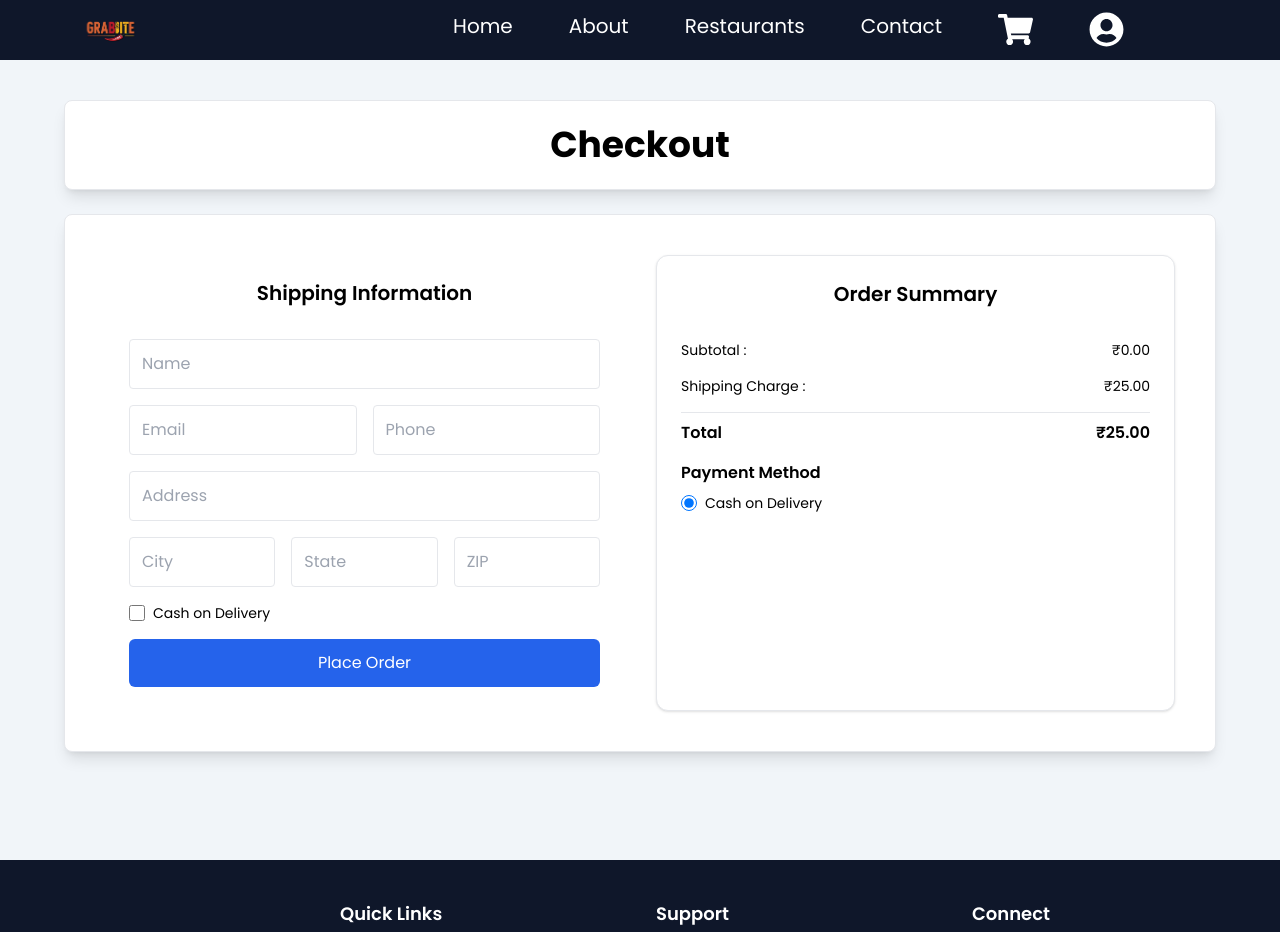
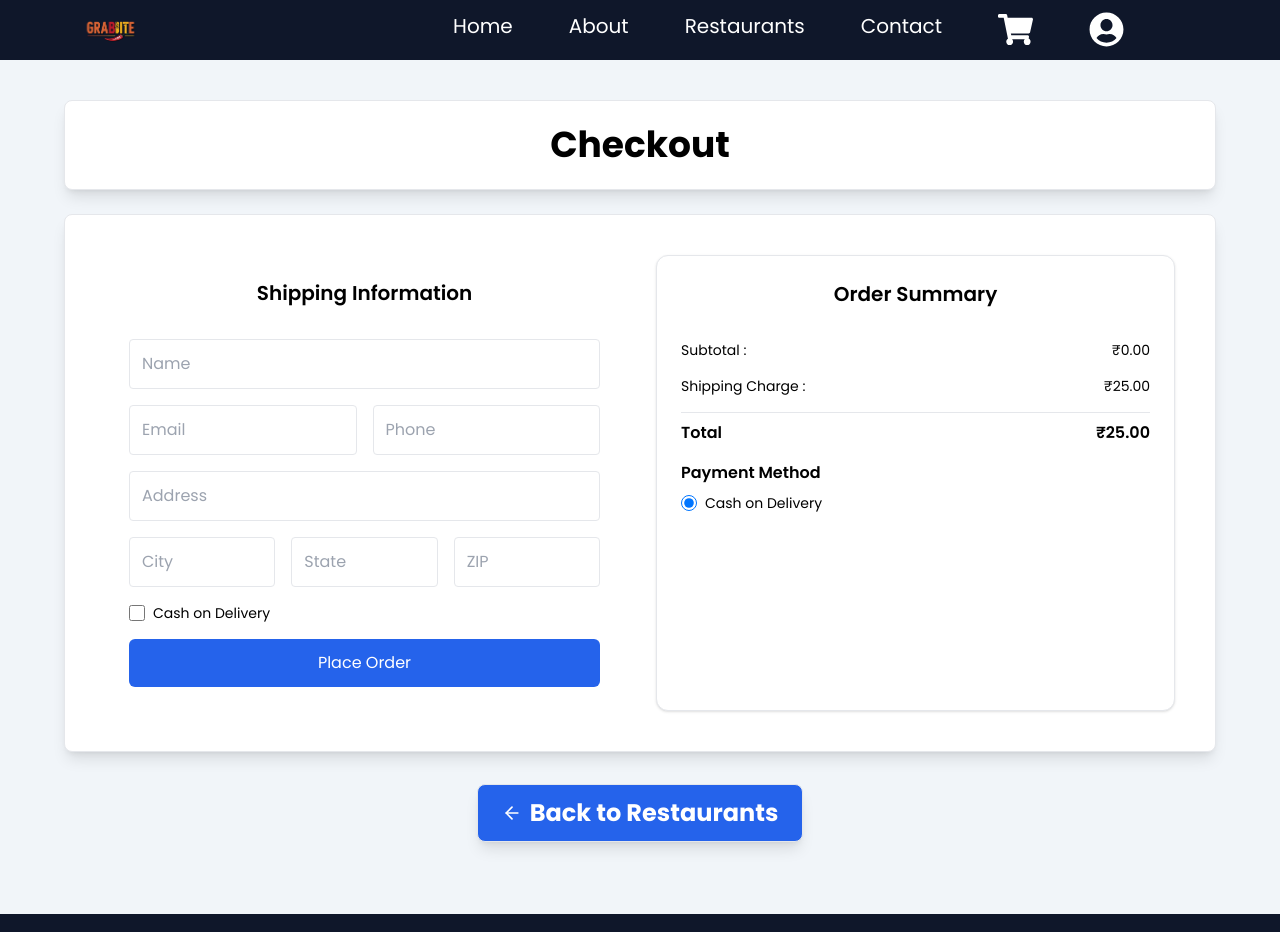
Before and after one commit to Haima-santhosh/Food-Ordering-App, a React (Vite) app: page /checkout in a window 1280 px wide. Shown: the top 932 px of the page. Built offline with nearby package versions, Linux system fonts and the light colour scheme.

Commit message:
Folder Setup Corrected and Small Styling Issues corrected

```diff
--- a/src/components/Banner.jsx
+++ b/src/components/Banner.jsx
@@ -1,4 +1,6 @@
 import React from 'react'
+import { Link } from 'react-router-dom'
+
 
 const Banner = () => {
 
@@ -39,9 +41,13 @@ const Banner = () => {
     </p>
 
     <div className="mt-4 mb-4">
+
+      <Link to='restaurants'>
+
       <button className="bg-blue-600 hover:bg-white text-white hover:text-blue-800 border border-blue-800 px-6 py-3 rounded-xl text-base md:text-lg font-semibold shadow-md hover:shadow-xl transition duration-300 ease-in-out">
         Order Now
       </button>
+      </Link>
 
       <div className="flex justify-center items-center gap-6 pt-10">
         {socialMedia.map((item) => (
--- a/src/pages/CheckoutPage.jsx
+++ b/src/pages/CheckoutPage.jsx
@@ -1,7 +1,9 @@
 import React, { useState } from 'react';
 import { useDispatch, useSelector } from 'react-redux';
-import { useNavigate } from 'react-router-dom';
+import { Link, useNavigate } from 'react-router-dom';
 import { clearCart } from '../features/cart/cartSlice';
+import { ArrowLeft } from 'lucide-react';
+
 
 
 
@@ -77,7 +79,7 @@ const CheckoutPage = () => {
               <input type='text' placeholder='ZIP' name='zip' value={form.zip} onChange={handleChange} className='w-1/3 border p-3 rounded' required />
             </div>
             <div className='flex items-center gap-2'>
-              <input type='checkbox' className='w-4 h-4' />
+              <input type='checkbox' className='w-4 h-4' required />
               <label className='text-sm'>Cash on Delivery</label>
             </div>
             <button type='submit' className='w-full mt-2 bg-blue-600 text-white p-3 rounded-md hover:bg-blue-700 transition'>
@@ -136,7 +138,19 @@ const CheckoutPage = () => {
             </div>
           </div>
         </div>
+
+
       </div>
+      <div className='flex justify-center items-center'>
+                        <Link
+            to="/restaurants"
+            className="inline-flex items-center text-white  bg-blue-600 hover:bg-blue-800 border rounded-lg shadow-lg px-6 py-3  font-bold mb-8 text-2xl mt-8 "
+          >
+            <ArrowLeft className="mr-2" size={20} />
+            Back to Restaurants
+          </Link>
+
+                      </div>
     </div>
   );
 };
--- a/src/pages/MenuItemDetails.jsx
+++ b/src/pages/MenuItemDetails.jsx
@@ -76,7 +76,7 @@ const MenuItemDetails = () => {
         <div className="mt-12 text-center">
           <button
             onClick={() => navigate(-2)}
-            className="text-white bg-gray-700 hover:bg-gray-800 px-6 py-3 rounded-lg transition"
+            className="text-white bg-blue-700 hover:bg-blue-800 px-6 py-3 rounded-lg transition"
           >
             ← Back to Restaurants
           </button>
--- a/src/pages/MenuPage.jsx
+++ b/src/pages/MenuPage.jsx
@@ -78,7 +78,7 @@ const navigate = useNavigate();
 
 
       <h1 className='text-center p-6 font-bold text-5xl border m-10 rounded-lg shadow-lg bg-slate-100'>
-        {restaurent.RestaurentName} - Menu
+        <span className='text-blue-600'>{restaurent.RestaurentName} </span>- Menu
       </h1>
 
       <div className='flex flex-col md:flex-row justify-between items-center gap-4 px-4 md:px-8 mb-6'>
@@ -132,10 +132,10 @@ const navigate = useNavigate();
                 <div className='flex justify-center items-center'>
                                         <Link
                             to="/restaurants"
-      className="inline-flex items-center text-blue-600 hover:text-blue-800   font-bold mb-8 text-2xl "
+                            className="inline-flex items-center text-white  bg-blue-600 hover:bg-blue-800 border rounded-lg shadow-lg px-6 py-3  font-bold mb-8 text-2xl mt-8 "
                           >
                             <ArrowLeft className="mr-2" size={20} />
-      Back to Restaurants
+                            Back to Restaurents
                           </Link>
 
                                       </div>
--- a/src/pages/OrderConfirmationPage.jsx
+++ b/src/pages/OrderConfirmationPage.jsx
@@ -80,8 +80,8 @@ const order = JSON.parse(localStorage.getItem('latestOrder'));
         </div>
 
         <Link
-          to="/"
-          className="inline-block bg-blue-600 text-white px-6 py-3 rounded-md hover:bg-blue-700 transition"
+          to="/restaurants"
+          className="inline-block bg-blue-600 text-white px-6 py-3 rounded-md hover:bg-blue-700 transition mb-10"
         >
           Continue Shopping
         </Link>
```
Also changed, not shown: src/pages/RestaurentPage.jsx (+9 -6 lines), src/utils/Category.jsx (renamed from src/components/Category.jsx), src/utils/Filters.jsx (renamed from src/components/Filters.jsx), src/utils/Pagination.jsx (renamed from src/components/Pagination.jsx), src/utils/SearchBar.jsx (renamed from src/components/SearchBar.jsx), src/utils/SortDropdown.jsx (renamed from src/components/SortDropdown.jsx). Lines whose indentation alone changed are shown as unchanged.
